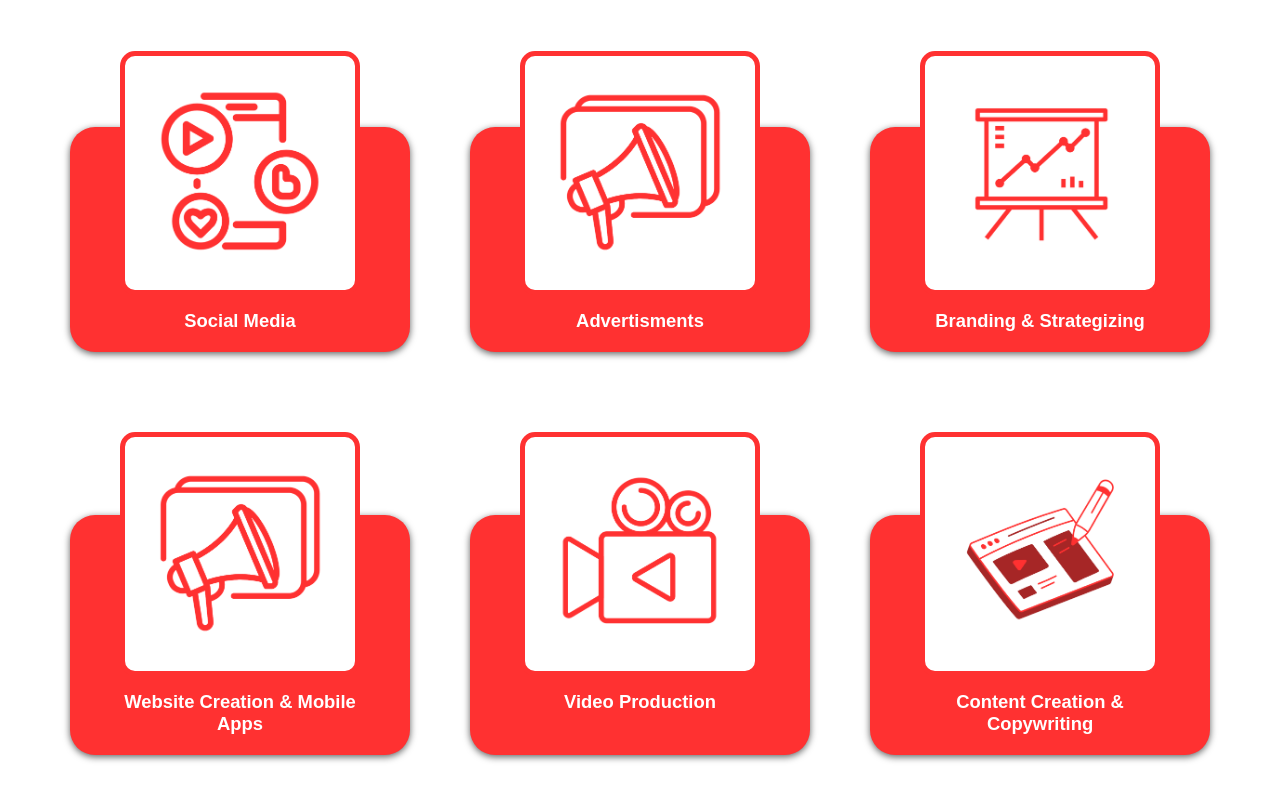
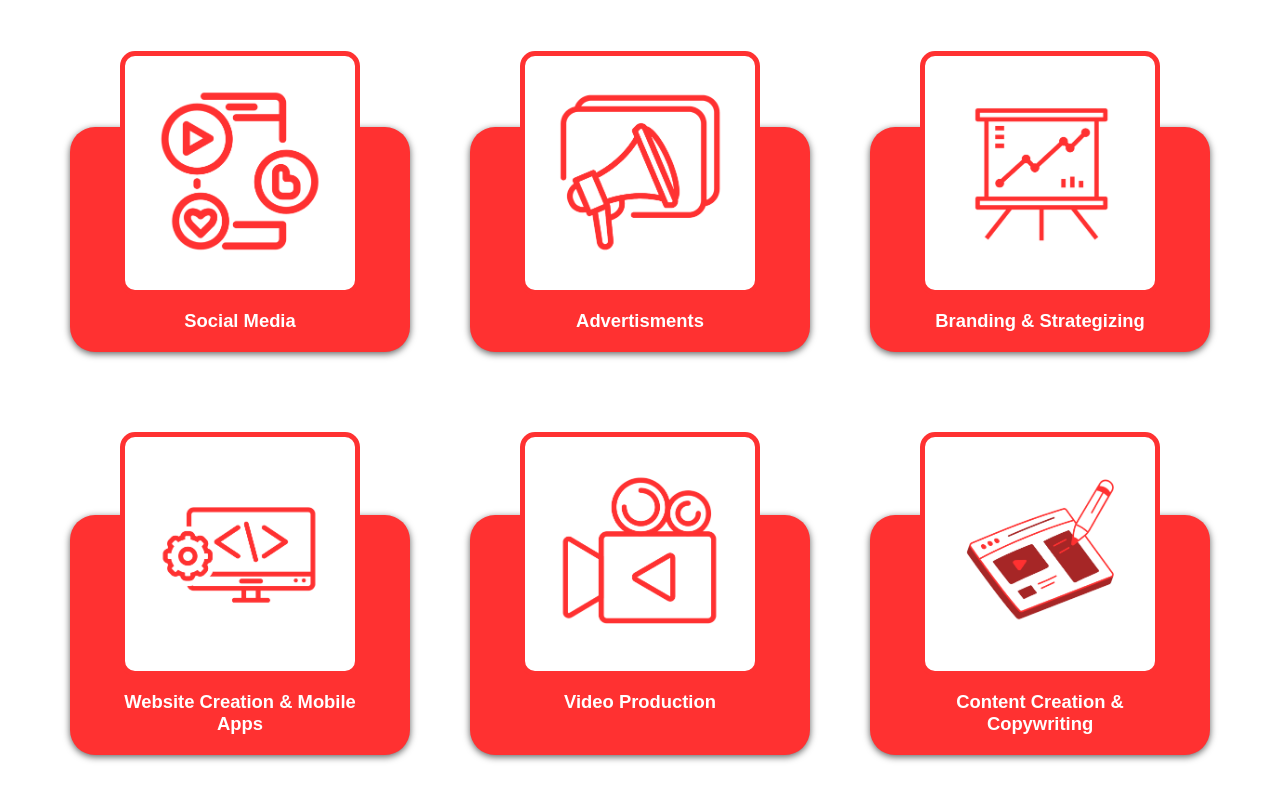
Before and after one commit to mohamedahmed517/Medvantage, a plain HTML site: page index.html in a window 1280 px wide. Shown: the part 835-1635 px from the top of the page. Drawn offline with Linux system fonts and the light colour scheme.

Commit message:
Update index.html

```diff
--- a/index.html
+++ b/index.html
@@ -102,7 +102,7 @@
                 </div>
                 <div class="box" id="4">
                     <div class="image">
-                        <img src="./Img/paid ads.webp" alt="">
+                        <img src="./Img/web.webp" alt="">
                     </div>
                     <div class="info">
                         <h3>Website Creation & Mobile Apps</h3>
```
